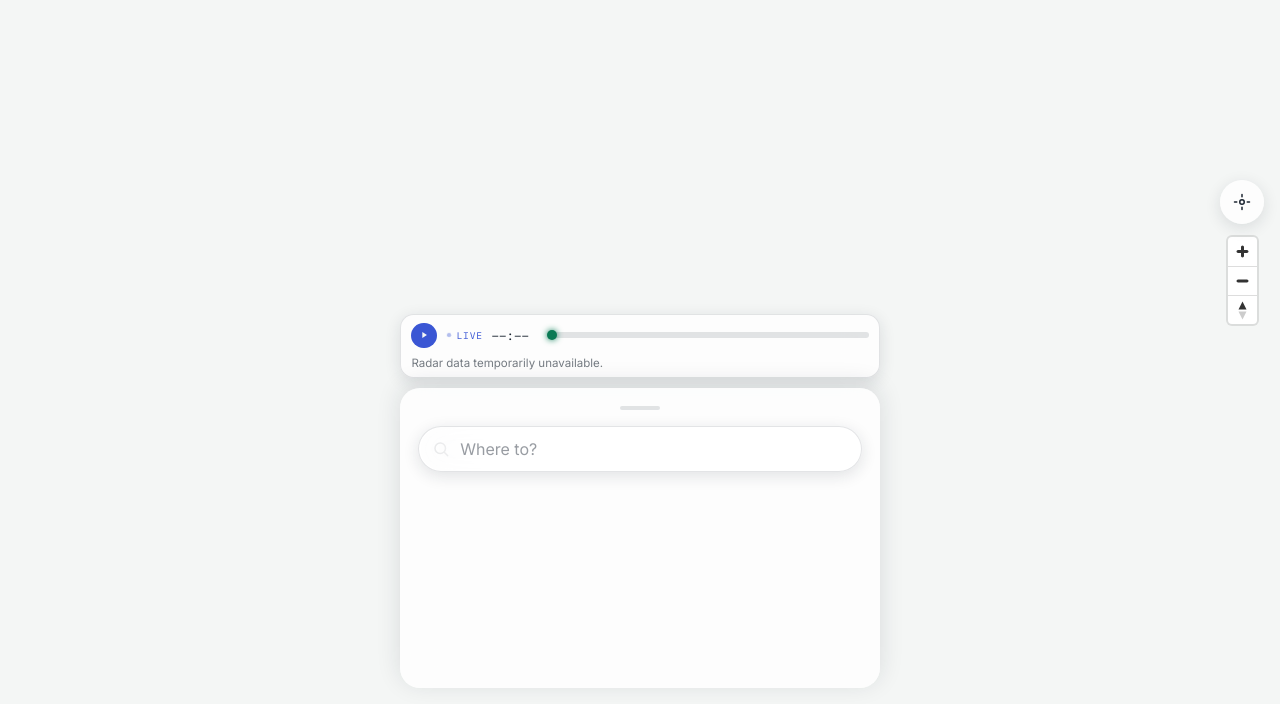
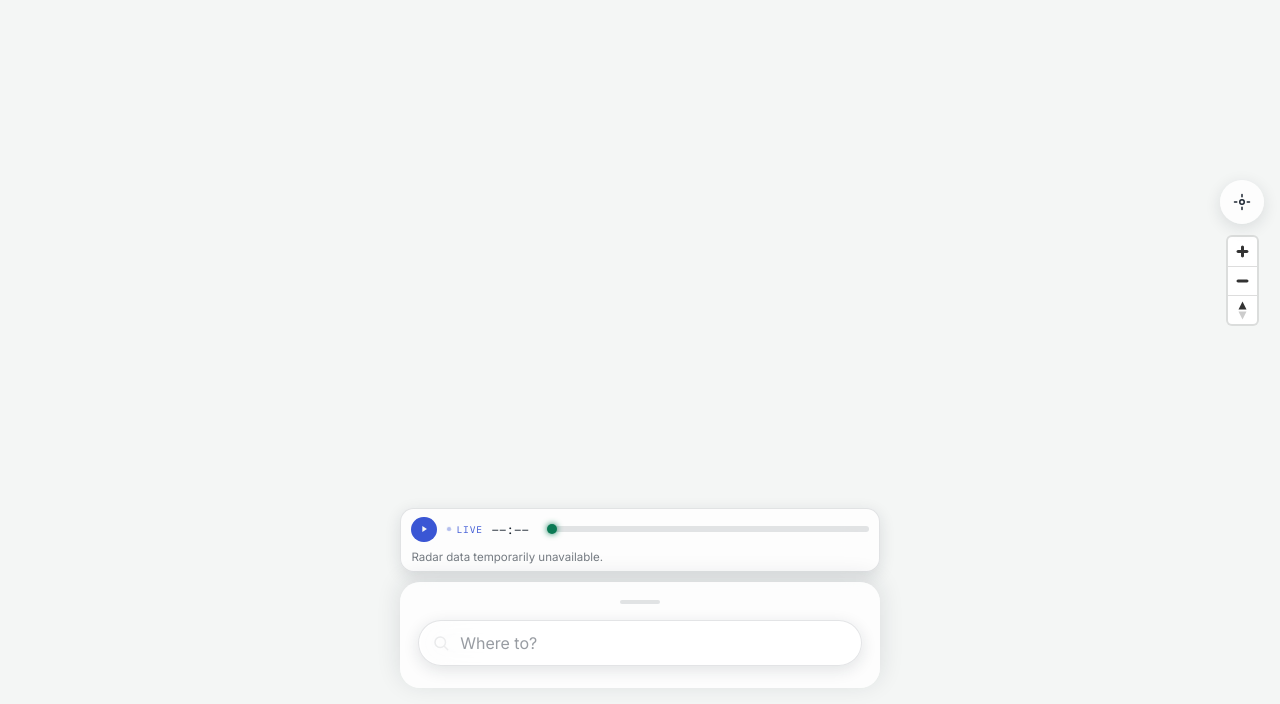
Before and after one commit to potassiumflouride/DryRoute, a website built with Vite: page frontend/index.html in a window 1280 px wide. Shown: the part 68-772 px from the top of the page. Built offline with nearby package versions, Linux system fonts and the light colour scheme; no server answers; what @protomaps/basemaps would draw is missing.

Commit message:
Collapse the location sheet to fit its content
The sheet had a fixed 37.5vh height regardless of how much content
was visible, leaving a large empty gap below the search field(s) and
buttons in sparse states. It now sizes to content (up to the same
37.5vh cap for long results lists), and its content anchors to the
bottom so it collapses cleanly as the search field and result rows
change.

```diff
--- a/frontend/src/style.css
+++ b/frontend/src/style.css
@@ -619,8 +619,9 @@ body.is-route-edit-mode .maplibregl-ctrl-bottom-left {
 
 .location-sheet {
   width: 100%;
-  height: var(--sheet-height, 37.5vh);
-  height: var(--sheet-height, 37.5dvh);
+  height: var(--sheet-height, auto);
+  max-height: 37.5vh;
+  max-height: 37.5dvh;
   box-sizing: border-box;
   display: flex;
   flex-direction: column;
@@ -679,14 +680,16 @@ body.is-route-edit-mode .maplibregl-ctrl-bottom-left {
 
 .location-sheet__destination {
   flex-shrink: 0;
+  margin-top: auto;
 }
 
 .location-sheet__body {
-  flex: 1 1 auto;
+  flex: 0 1 auto;
   min-height: 0;
   overflow-y: auto;
   display: flex;
   flex-direction: column;
+  justify-content: flex-end;
   gap: 0.5rem;
 }
 
```
